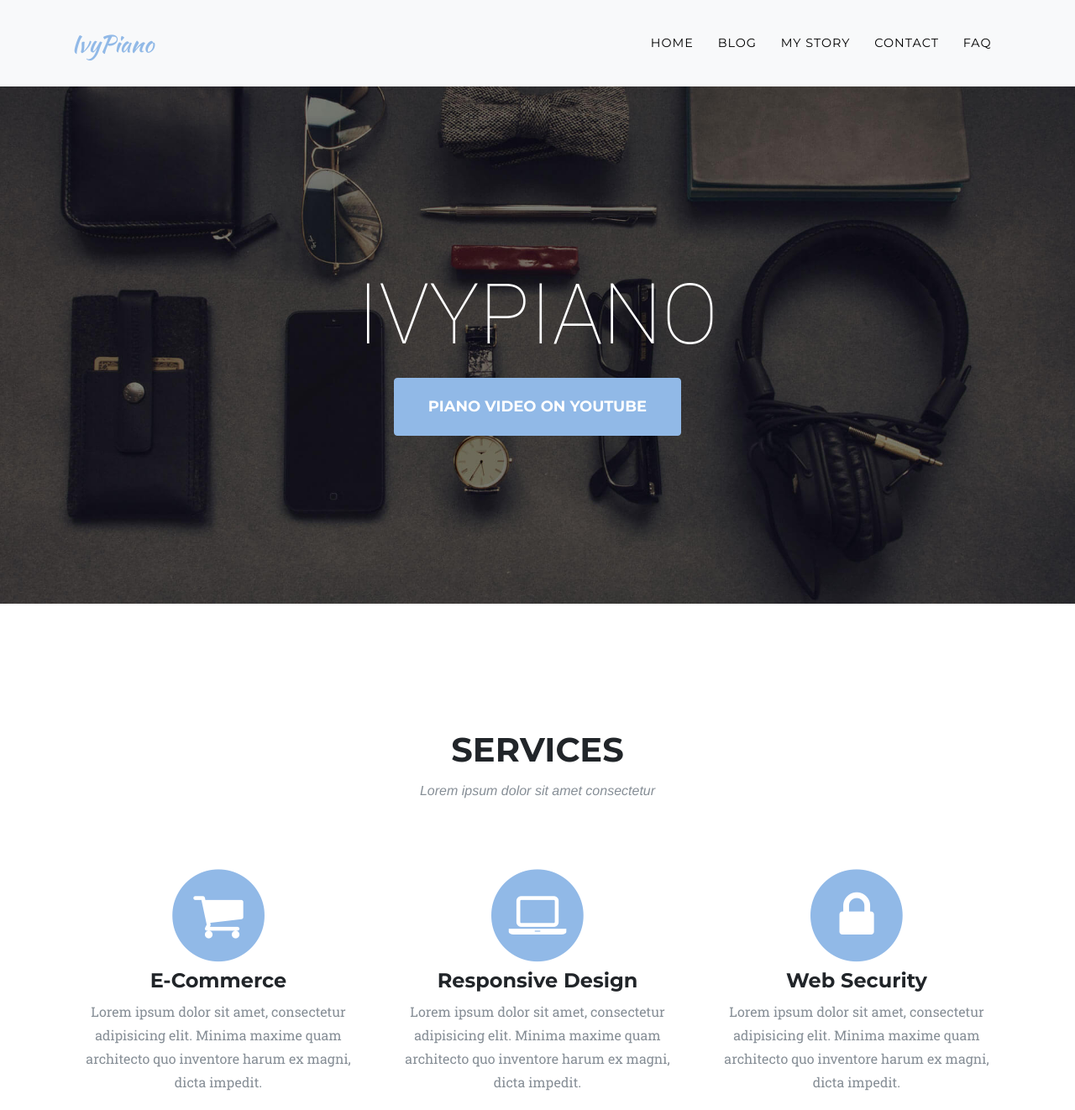
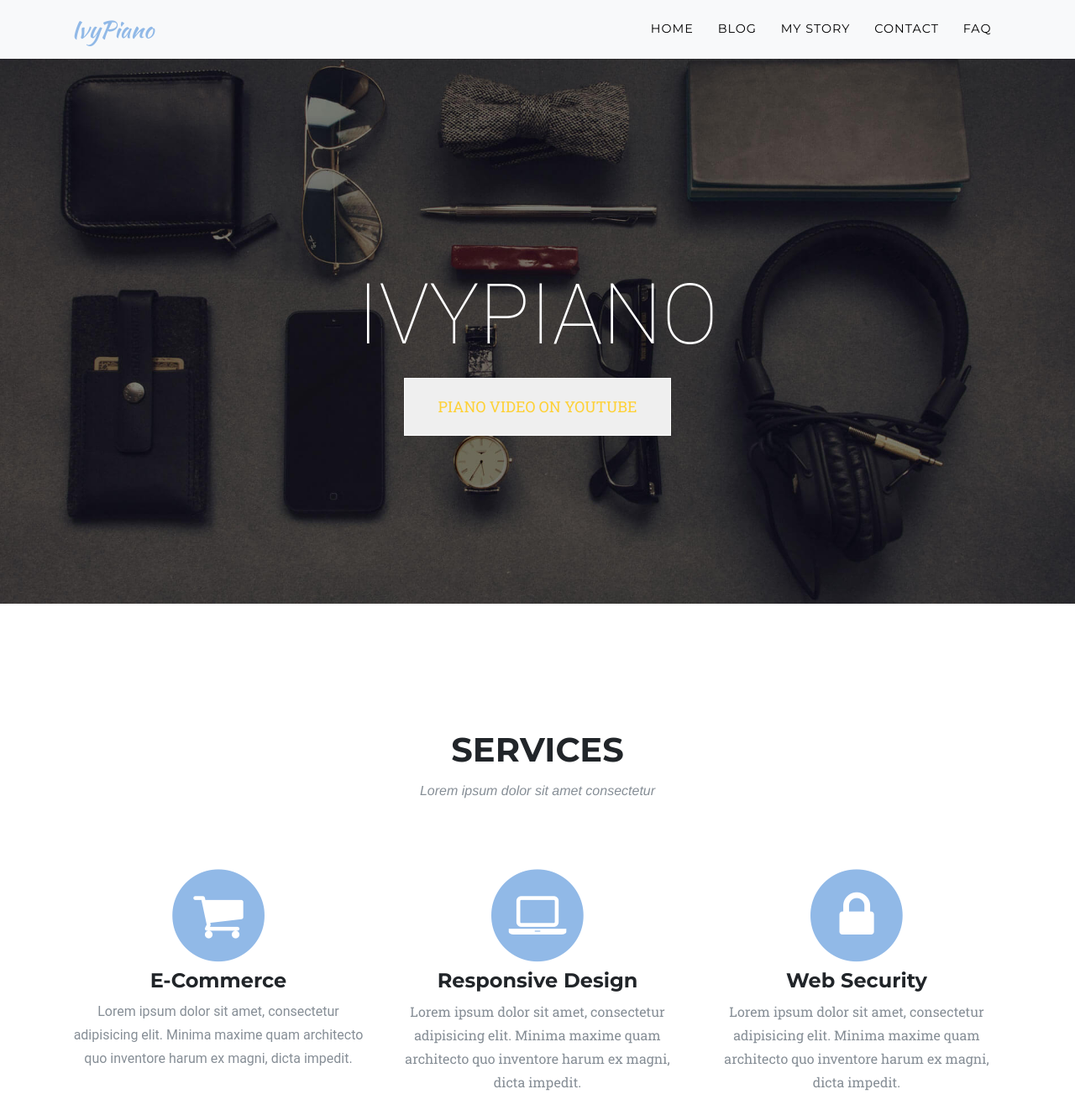
Before and after one commit to chenghao525/personal-site, a plain HTML site: page index.html in a window 1280 px wide. Shown: the top 1322 px of the page at 84% size. Drawn offline with nearby package versions, Linux system fonts and the light colour scheme; a web font is replaced by a local one.

Commit message:
youtube button added

```diff
--- a/assets/style/main.css
+++ b/assets/style/main.css
@@ -10,6 +10,9 @@
     color: #fff;
     background-color: var(--primary-color);
     border-color: var(--primary-color);
+}
+.my-navbar{
+    height: 70px;
 }
 
 
@@ -32,7 +35,15 @@
 .banner-heading{
     text-align: center;
     font-size: 100px;
-    font-family:Roboto;
     font-weight:100;
     font-style:normal
 }
+
+.banner-btn{
+    border: 1px solid white;
+}
+
+.banner-btn:hover{
+    background-color: white;
+    color: black;
+}
--- a/index.html
+++ b/index.html
@@ -15,7 +15,7 @@
 </head>
 
 <body id="page-top">
-    <nav class="navbar navbar-dark navbar-expand-lg fixed-top bg-light" id="mainNav">
+    <nav class="my-navbar navbar navbar-dark navbar-expand-lg fixed-top bg-light" id="mainNav">
         <div class="container"><a class="navbar-brand primary-color" href="#page-top">IvyPiano</a><button class="navbar-toggler navbar-toggler-right" data-toggle="collapse" data-target="#navbarResponsive" type="button" data-toogle="collapse" aria-controls="navbarResponsive" aria-expanded="false"
                 aria-label="Toggle navigation"><i class="fa fa-bars"></i></button>
             <div class="collapse navbar-collapse" id="navbarResponsive">
@@ -32,8 +32,8 @@
     <header class="masthead" style="background-image:url('assets/img/header-bg.jpg');">
         <div class="container">
             <div class="intro-text">
-                <div class="banner-heading text-uppercase">Ivypiano</div>
-                <a class="btn btn-primary btn-xl text-uppercase js-scroll-trigger" role="button" href="#services">PIANO VIDEO ON YOUTUBE</a>
+                <div class="banner-heading text-uppercase" style="font-family: 'Roboto', sans-serif;">Ivypiano</div>
+                <button class="banner-btn btn-xl text-uppercase js-scroll-trigger" ><a href="#services" style="text-decoration: none;">PIANO VIDEO ON YOUTUBE</a></button>
             </div>
         </div>
     </header>
@@ -48,7 +48,7 @@
             <div class="row text-center">
                 <div class="col-md-4"><span class="fa-stack fa-4x"><i class="fa fa-circle fa-stack-2x text-primary"></i><i class="fa fa-shopping-cart fa-stack-1x fa-inverse"></i></span>
                     <h4 class="section-heading">E-Commerce</h4>
-                    <p class="text-muted">Lorem ipsum dolor sit amet, consectetur adipisicing elit. Minima maxime quam architecto quo inventore harum ex magni, dicta impedit.</p>
+                    <p class="text-muted" style="font-family: 'Roboto', sans-serif;">Lorem ipsum dolor sit amet, consectetur adipisicing elit. Minima maxime quam architecto quo inventore harum ex magni, dicta impedit.</p>
                 </div>
                 <div class="col-md-4"><span class="fa-stack fa-4x"><i class="fa fa-circle fa-stack-2x text-primary"></i><i class="fa fa-laptop fa-stack-1x fa-inverse"></i></span>
                     <h4 class="section-heading">Responsive Design</h4>
```
Also changed, not shown: 1 other file.
